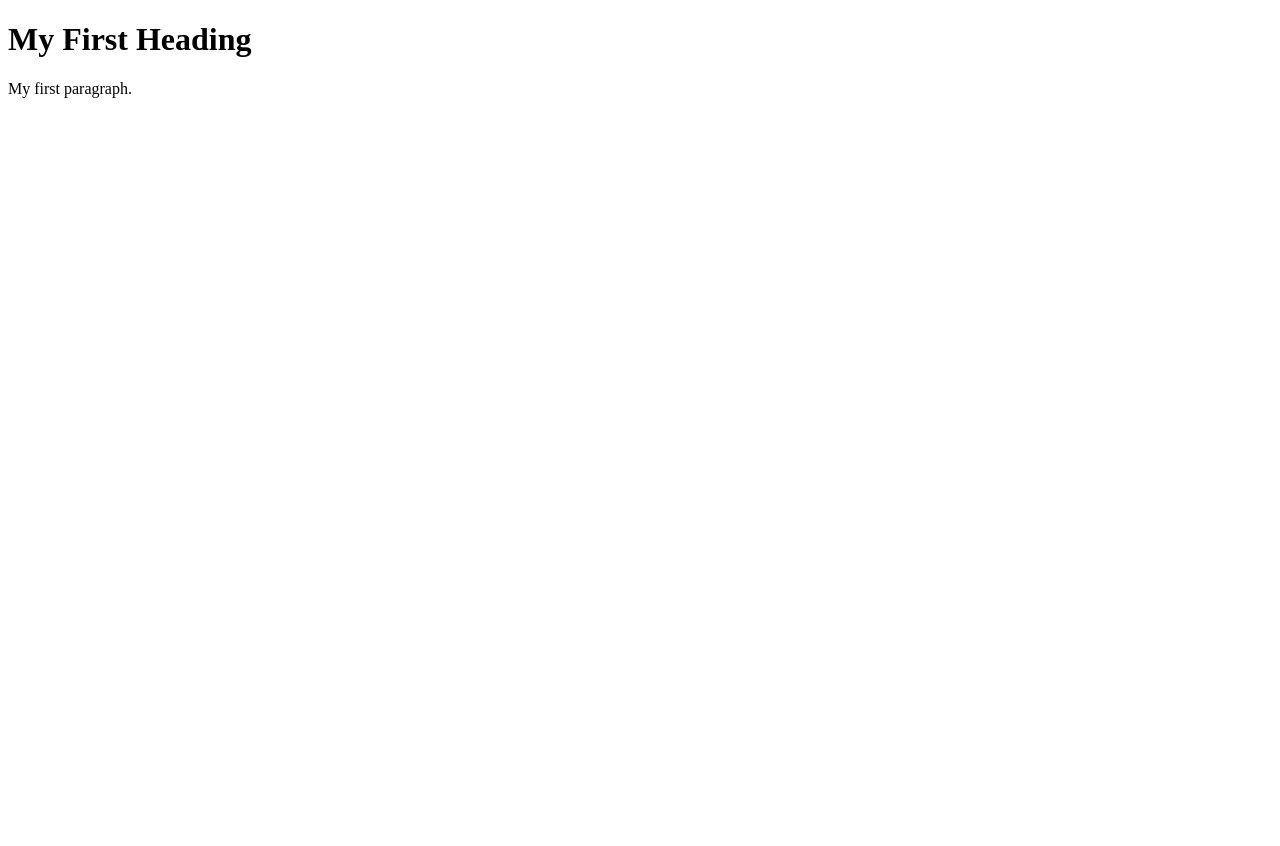
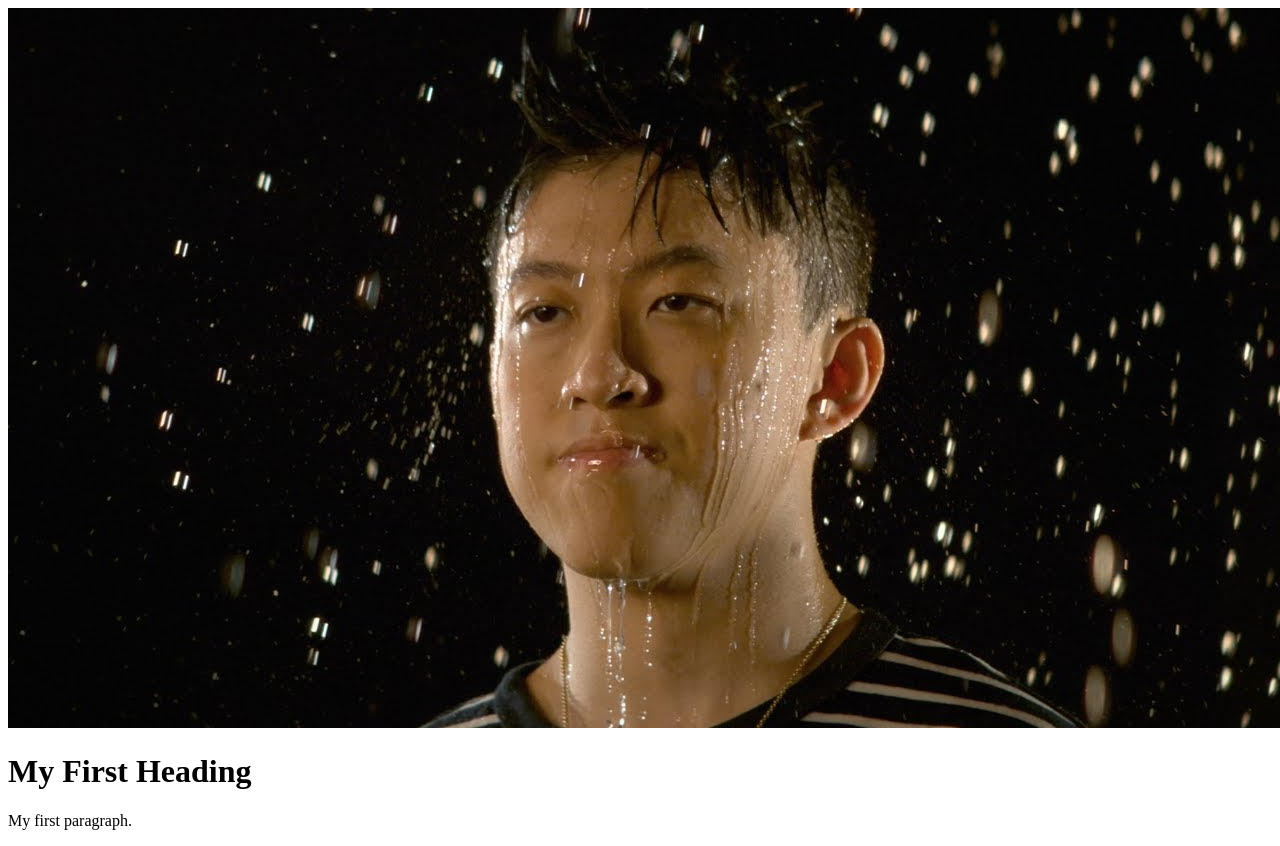
Before and after one commit to jdvoeller/Test4Brando, a plain HTML site: page index.html in a window 1280 px wide. Before the commit the page ends 800 px from the top, so only its background shows below. Drawn offline with Linux system fonts and the light colour scheme.

Commit message:
Update index.html

```diff
--- a/index.html
+++ b/index.html
@@ -4,7 +4,7 @@
 <title>Page Title</title>
 </head>
 <body>
-
+<img src="maxresdefault.jpg">
 <h1>My First Heading</h1>
 <p>My first paragraph.</p>
 
```
